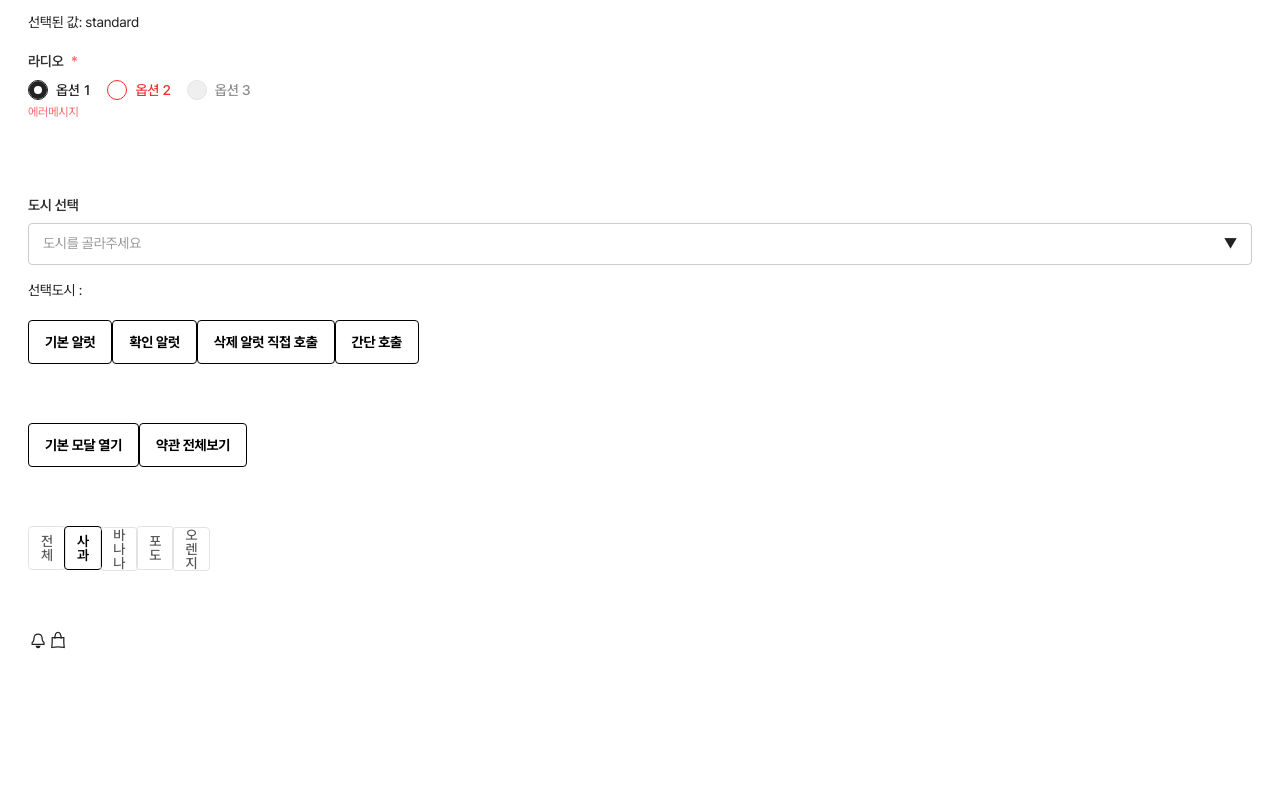
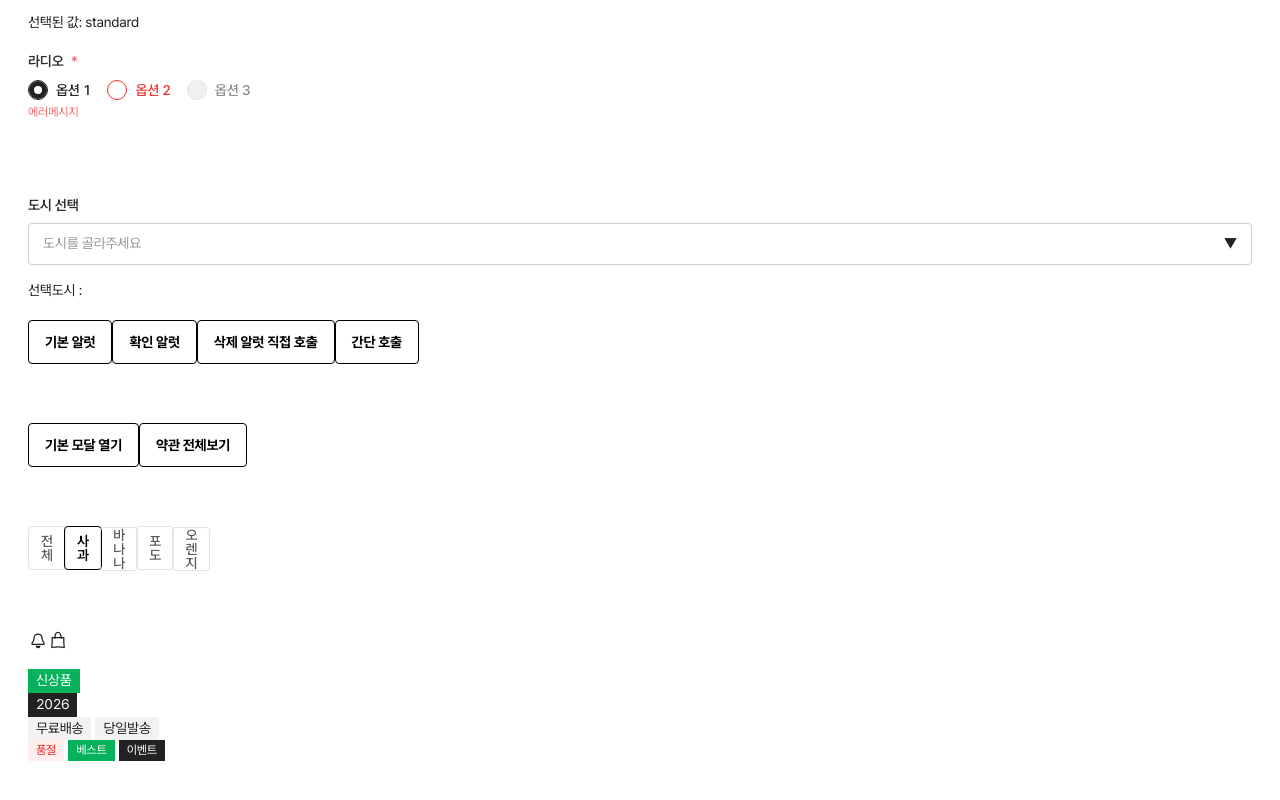
Before and after one commit to ChaeEunmii/vue-base, a Vue app: page /guide in a window 1280 px wide. Shown: the part 1698-2498 px from the top of the page. Before the commit the page ends 2415 px from the top, so only its background shows below. Built offline with nearby package versions, Linux system fonts and the light colour scheme.

Commit message:
flag추가

```diff
--- a/src/components/common/index.js
+++ b/src/components/common/index.js
@@ -9,6 +9,7 @@ export { default as RadioGroup } from './base/RadioGroup.vue'
 export { default as Select } from './base/Select.vue'
 export { default as Chip } from './base/Chip.vue'
 export { default as Icon } from './base/Icon.vue'
+export { default as Flag } from './base/Flag.vue'
 
 // block
 export { default as FormGroup } from './block/FormGroup.vue'
--- a/src/views/guide/GuideView.vue
+++ b/src/views/guide/GuideView.vue
@@ -14,6 +14,7 @@ import {
   Dialog,
   Chip,
   Icon,
+  Flag,
 } from '@/components/common'
 import { useAlert } from '@/hooks/useAlert'
 
@@ -107,6 +108,13 @@ const fruitData = [
 const handleSelectionChange = (val) => {
   console.log('부모에서 받은 선택값:', val)
 }
+
+// Flag
+const myFlags = [
+  { label: '품절', color: 'red2' },
+  { label: '베스트', color: 'green3' },
+  { label: '이벤트', color: 'dark2', className: 'custom-bold' },
+]
 </script>
 
 <template>
@@ -293,6 +301,11 @@ const handleSelectionChange = (val) => {
     <Icon name="cart" />
     <br />
     <br />
+    <Flag data="신상품" color="green3" />
+    <Flag data="2026" color="dark2" />
+    <Flag :data="['무료배송', '당일발송']" color="gray3" radius="all" />
+    <Flag :data="myFlags" size="small" />
+    <br />
     <br />
     <!-- 기본모달 -->
     <Dialog
```
